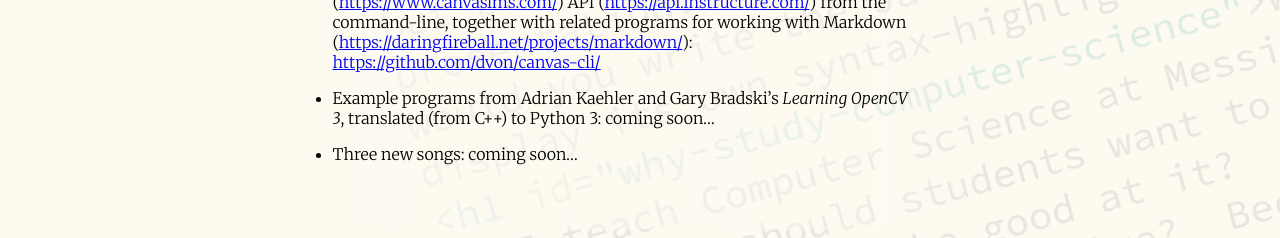
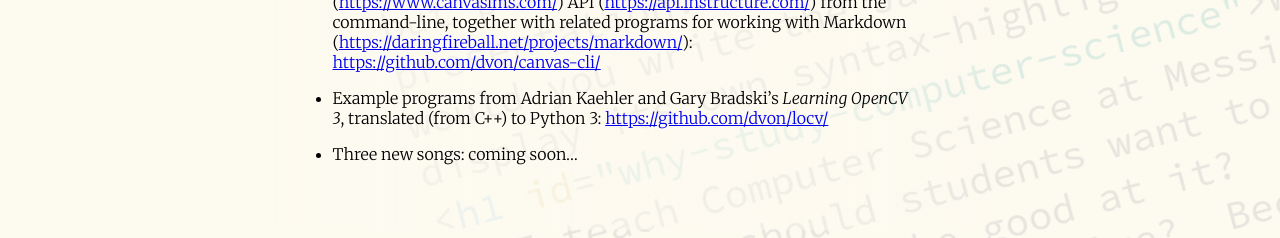
Before and after one commit to dvon/home, a Jekyll site: the page built from index.md, in a window 1280 px wide. Shown: the part 1798-2036 px from the top of the page. Built offline with Jekyll 4.4.1, drawn with Linux system fonts in a browser that asks for light colours.

Commit message:
Added locv project link.

```diff
--- a/index.md
+++ b/index.md
@@ -111,6 +111,6 @@
 
 -   Example programs from Adrian Kaehler and Gary Bradski's
     *Learning OpenCV 3*, translated (from C++) to Python 3:
-    coming soon...
+    <https://github.com/dvon/locv/>
 
 -   Three new songs:  coming soon...
```
